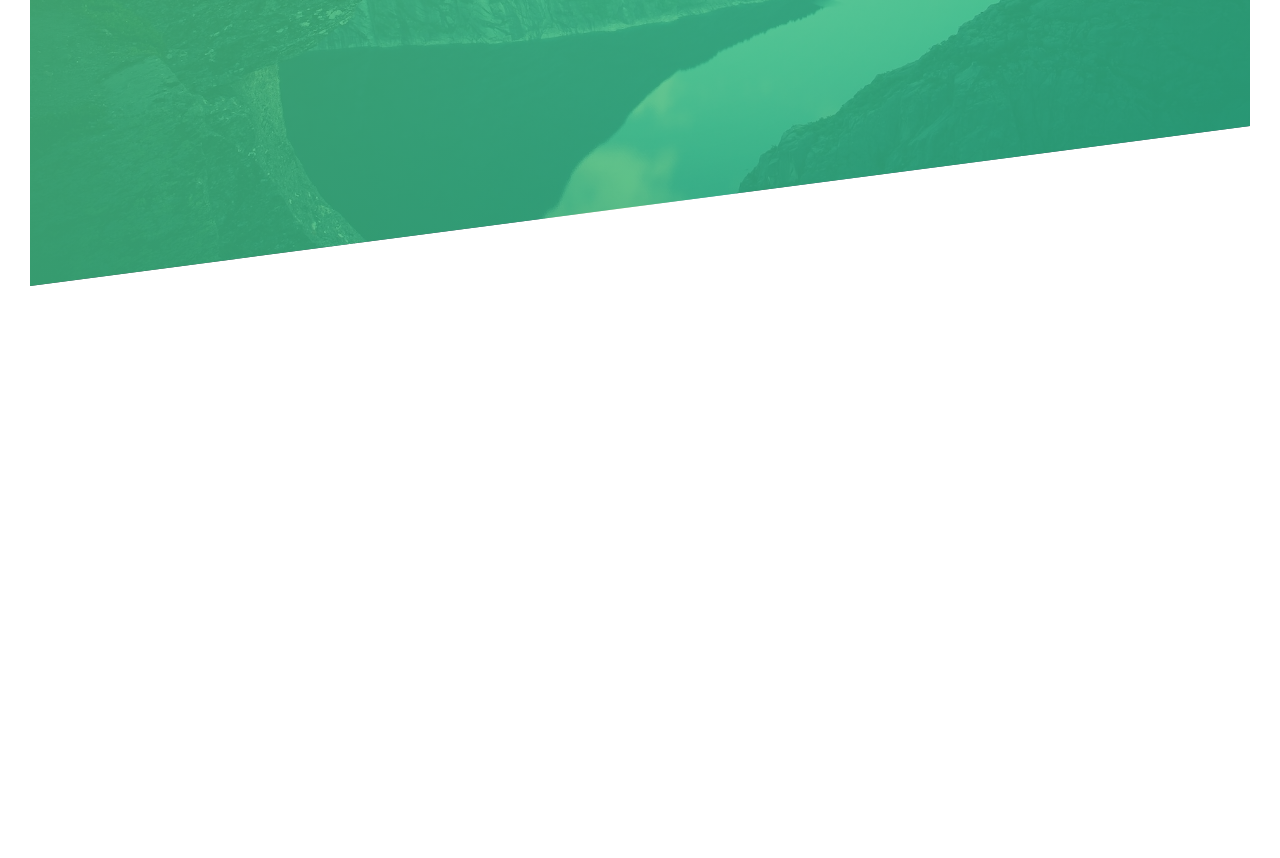
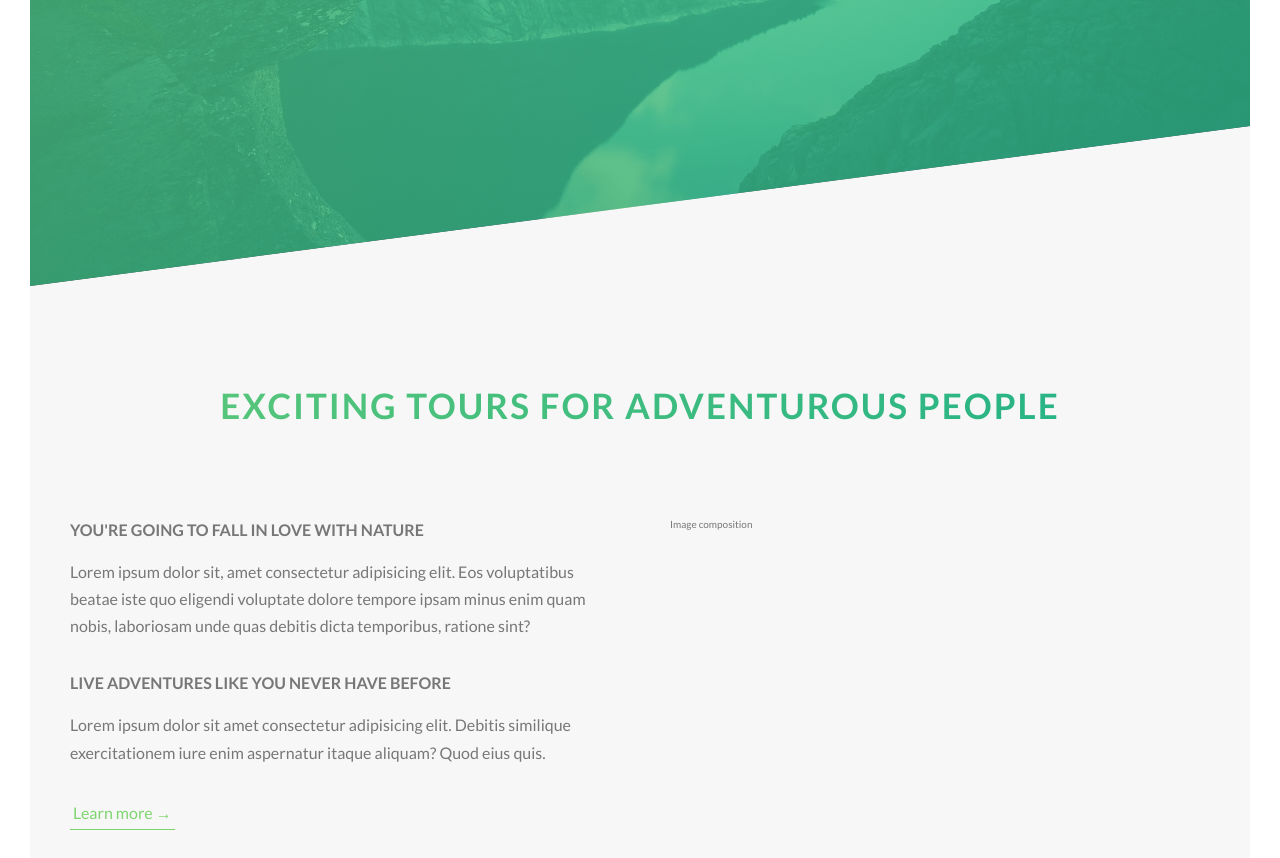
Before and after one commit to thursday2008/advanced-css-course, a website: page Natours/starter/index.html in a window 1280 px wide. Shown: the part 504-1362 px from the top of the page. Before the commit the page ends 820 px from the top, so only its background shows below. Drawn offline with Linux system fonts and the light colour scheme; files that its build step writes are made by us from their sources.

Commit message:
22122022

```diff
--- a/Natours/sass/abstracts/_mixins.scss
+++ b/Natours/sass/abstracts/_mixins.scss
@@ -0,0 +1,7 @@
+@mixin clearfix {
+    &::after {
+        content: "";
+        display: table;
+        clear: both;
+    }
+}
--- a/Natours/sass/abstracts/_variables.scss
+++ b/Natours/sass/abstracts/_variables.scss
@@ -1,7 +1,18 @@
+// COLORS
 $color-primary: #7ed56f;
 $color-primary-light: #55c57a;
 $color-primary-dark: #28b485;
 
+$color-grey-light-1: #f7f7f7;
 $color-grey-dark: #777;
 $color-white: #fff;
 $color-black: #000;
+
+// FONT
+$default-font-size: 1.6rem;
+
+
+// GRID
+$grid-width: 114rem;
+$gutter-vertical: 8rem;
+$gutter-horizontal: 6rem;
--- a/Natours/sass/base/_typography.scss
+++ b/Natours/sass/base/_typography.scss
@@ -35,3 +35,35 @@
         animation: moveInRight 1s ease-out;
     }
 }
+
+.heading-secondary {
+    font-size: 3.5rem;
+    text-transform: uppercase;
+    font-weight: 700;
+    display: inline-block;
+    background-image: linear-gradient(to right, $color-primary-light, $color-primary-dark);
+    // clips the background to the text (like behind the letters)
+    -webkit-background-clip: text;
+    color: transparent;
+    letter-spacing: 2px; // really small value, so dont need to do rem
+    transition: all .2s;
+
+    &:hover {
+        transform: skewY(2deg) skewX(15deg) scale(1.1);
+        text-shadow: .5rem 1rem 2rem rgba($color-black, .2);
+    }
+}
+
+.heading-tertiary {
+    font-size: $default-font-size;
+    font-weight: 700;
+    text-transform: uppercase;
+}
+
+.paragraph {
+    font-size: $default-font-size;
+
+    &:not(:last-child) {
+        margin-bottom: 3rem;
+    }
+}
--- a/Natours/sass/base/_utilities.scss
+++ b/Natours/sass/base/_utilities.scss
@@ -0,0 +1,7 @@
+.u-center-text { text-align: center; }
+
+.u-margin-bottom-big { margin-bottom: 8rem; }
+
+.u-margin-bottom-medium { margin-bottom: 4rem; }
+
+.u-margin-bottom-small { margin-bottom: 1.5rem; }
--- a/Natours/sass/components/_button.scss
+++ b/Natours/sass/components/_button.scss
@@ -8,7 +8,7 @@
         border-radius: 10rem;
         transition: all .2s;
         position: relative;
-        font-size: 1.6rem;
+        font-size: $default-font-size;
     }
 
     &:hover {
@@ -53,3 +53,28 @@
         animation-fill-mode: backwards;
     }
 }
+
+.btn-text {
+    &:link,
+    &:visited {
+        font-size: $default-font-size;
+        color: $color-primary;
+        display: inline-block;
+        text-decoration: none;
+        border-bottom: 1px solid $color-primary;
+        padding: 3px;
+        transition: all .2s;
+    }
+
+    &:hover {
+        background-color: $color-primary;
+        color: $color-white;
+        box-shadow: 0 1rem 2rem rgba($color-black, .15);
+        transform: translateY(-2px);
+    }
+
+    &:active {
+        box-shadow: 0 0.5rem 1rem rgba($color-black, .15);
+        transform: translateY(0);
+    }
+}
--- /dev/null
+++ b/Natours/sass/layout/_grid.scss
@@ -0,0 +1,47 @@
+.row {
+    max-width: $grid-width;
+    margin: 0 auto;
+
+    &:not(:last-child) {
+        margin-bottom: $gutter-vertical;
+    }
+
+    @include clearfix;
+
+    // all the classes starting with col-
+    // * instead of ^ means contain col-
+    // $ means ends
+    [class^="col-"] {
+        float: left;
+
+        &:not(:last-child) {
+            margin-right: $gutter-horizontal;
+        }
+    }
+
+    .col-1-of-2 {
+        width: calc((100% - #{$gutter-horizontal}) / 2);
+    }
+
+    .col-1-of-3 {
+        width: calc((100% - 2 * #{$gutter-horizontal}) / 3);
+    }
+
+    .col-2-of-3 {
+        width: calc(2 * ((100% - 2 * #{$gutter-horizontal}) / 3) + #{$gutter-horizontal});
+    }
+
+    .col-1-of-4 {
+        width: calc((100% - 3 * #{$gutter-horizontal}) / 4);
+    }
+
+    .col-2-of-4 {
+        width: calc(2 * ((100% - 3 * #{$gutter-horizontal}) / 4) + #{$gutter-horizontal});
+    }
+
+    .col-3-of-4 {
+        width: calc(3 * ((100% - 3 * #{$gutter-horizontal}) / 4) + 2 * #{$gutter-horizontal});
+    }
+
+
+}
--- a/Natours/sass/main.scss
+++ b/Natours/sass/main.scss
@@ -10,5 +10,6 @@
 @import "components/button";
 
 @import "layout/header";
+@import "layout/grid";
 
 @import "pages/home";
--- a/Natours/sass/pages/_home.scss
+++ b/Natours/sass/pages/_home.scss
@@ -0,0 +1,6 @@
+.section-about {
+    background-color: $color-grey-light-1;
+    padding: 25rem 0;
+    // -20 from 95-75vh difference in header
+    margin-top: -20vh;
+}
--- a/Natours/starter/index.html
+++ b/Natours/starter/index.html
@@ -29,5 +29,62 @@
         <a href="#" class="btn btn--white btn--animated">Discover our tours</a>
       </div>
     </header>
+
+    <main>
+      <section class="section-about">
+        <div class="u-center-text u-margin-bottom-big">
+          <h2 class="heading-secondary">
+            Exciting tours for adventurous people
+          </h2>
+        </div>
+
+        <div class="row">
+          <div class="col-1-of-2">
+            <h3 class="heading-tertiary u-margin-bottom-small">
+              You're going to fall in love with nature
+            </h3>
+            <p class="paragraph">
+              Lorem ipsum dolor sit, amet consectetur adipisicing elit. Eos voluptatibus beatae iste quo eligendi voluptate dolore tempore ipsam minus enim quam nobis, laboriosam unde quas debitis dicta temporibus, ratione sint?
+            </p>
+            <h3 class="heading-tertiary u-margin-bottom-small">
+              Live adventures like you never have before
+            </h3>
+            <p class="paragraph">
+              Lorem ipsum dolor sit amet consectetur adipisicing elit. Debitis similique exercitationem iure enim aspernatur itaque aliquam? Quod eius quis.
+            </p>
+
+            <a href="#" class="btn-text">Learn more &rarr;</a>
+          </div>
+          <div class="col-1-of-2">
+            Image composition
+          </div>
+        </div>
+      </section>
+    </main>
+
+    <!-- <section class="grid-test">
+      <div class="row">
+        <div class="col-1-of-2">col 1 of 2</div>
+        <div class="col-1-of-2">col 1 of 2</div>
+      </div>
+      <div class="row">
+        <div class="col-1-of-3">col 1 of 3</div>
+        <div class="col-1-of-3">col 1 of 3</div>
+        <div class="col-1-of-3">col 1 of 3</div>
+      </div>
+      <div class="row">
+        <div class="col-1-of-3">col 1 of 3</div>
+        <div class="col-2-of-3">col 2 of 3</div>
+      </div>
+      <div class="row">
+        <div class="col-1-of-4">col 1 of 4</div>
+        <div class="col-1-of-4">col 1 of 4</div>
+        <div class="col-2-of-4">col 2 of 4</div>
+      </div>
+      <div class="row">
+        <div class="col-1-of-4">col 1 of 4</div>
+        <div class="col-3-of-4">col 3 of 4</div>
+      </div>
+    </section> -->
   </body>
 </html>
```
Also changed, not shown: Natours/starter/css/style.css.
